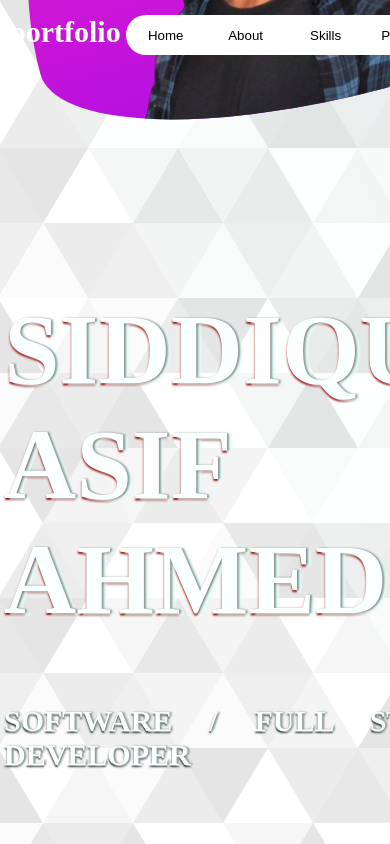
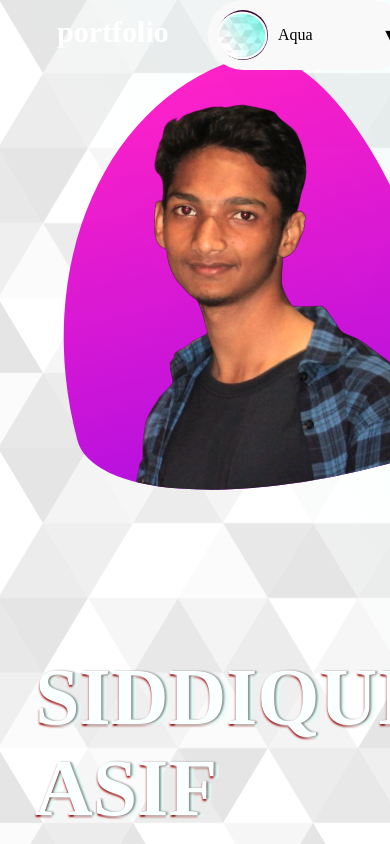
Before and after one commit to asifsiddiqui9011/portfolio, a React (Vite) app: page / in a window 390 px wide. Shown: the top 844 px of the page. Built offline with nearby package versions, Linux system fonts and the light colour scheme.

Commit message:
updated responsivness

```diff
--- a/src/components/Banner/Banner.css
+++ b/src/components/Banner/Banner.css
@@ -1,5 +1,5 @@
 .banner-container{
-height: 100vh;
+/* height: 100vh; */
 width: 100vw;
 display: flex;
 flex-wrap: wrap-reverse;
@@ -7,11 +7,14 @@ justify-content: space-around;
 align-items:end;
 font-family:'Times New Roman', Times, serif;
 background-size:cover;
+padding: 220px 50px;
+
 }
 
 @media only screen and (max-width: 1150px) {
     .banner-container{
        flex-wrap: wrap-reverse;
+       padding: 20px 10px;
     }
 
     .image-div{
@@ -19,10 +22,21 @@ background-size:cover;
     }
 }
 
+@media only screen and (max-width: 755px) {
+    .banner-container{
+       flex-wrap: wrap-reverse;
+    }
+
+    .image-div{
+        margin-top: 50px;
+        padding-left:5px ;
+    }
+}
+
 
 .name{
     text-decoration: none;
-    font-size: 100px;
+    font-size:5rem;
     color: rgb(250, 255, 255);
     text-shadow: 2px 0px 2px rgba(0,0,0,0.2),2px 0px 2px rgba(0,0,0,0.2),5px 2px 2px rgba(225, 253, 248, 0.8),0px 2px 2px rgba(157, 0, 0, 0.911);
     border-radius: 15px;
@@ -44,7 +58,7 @@ background-size:cover;
 
 
 .banner-div{
-    width: 700px;
+    min-width:370px;
     margin: 50px 0px;
     text-align: justify;
     color: white;
@@ -52,7 +66,9 @@ background-size:cover;
 }
 
 .image-div{
-    width: 410px;
+    max-width: 410px;
+    min-width:250px;
+    min-height: 250px;
     margin: 50px 0px;
     text-align: justify;
     color: white;
@@ -63,17 +79,19 @@ background-size:cover;
    border-radius: 30% 70% 70% 30% / 30% 30% 70% 70%  ;
    border-radius: 69% 31% 23% 77% / 76% 69% 31% 24% ;
    background-image: linear-gradient(rgba(255, 18, 196, 0.934), rgb(176, 15, 225));
-   height: 400px;
-   width: 400px;
+   max-height: 400px;
+   min-height: 250px;
+   max-width: 400px;
+   min-width: 250px;
    overflow: hidden;
    padding: 15px;
        transform: rotate(-15deg);
 }
 
 .img-container img{
-    height: 450px;
+    max-height: 450px;
 
     transform: rotate(10deg);
-    padding-left: 100px;
+    padding-left: 50px;
 
 }
--- a/src/components/Intro/Intro.css
+++ b/src/components/Intro/Intro.css
@@ -22,7 +22,9 @@
 
 .about-container{
   min-height: 50vh;
-  width: 40vw;
+  max-height: 40vh;
+  max-width: 50vw;
+  min-width: 350px;
   display: flex;
   flex-direction: column;
   align-items: center;
--- a/src/components/Navbar/Navbar.css
+++ b/src/components/Navbar/Navbar.css
@@ -35,3 +35,12 @@
     border-radius: 50px;
     color: white
 }
+
+@media only screen and (max-width: 750px) {
+    .nav-btn{
+      display: none;
+      justify-content: space-between;
+    }
+
+
+}
```
Also changed, not shown: src/components/Intro/Intro.jsx (indentation only).
